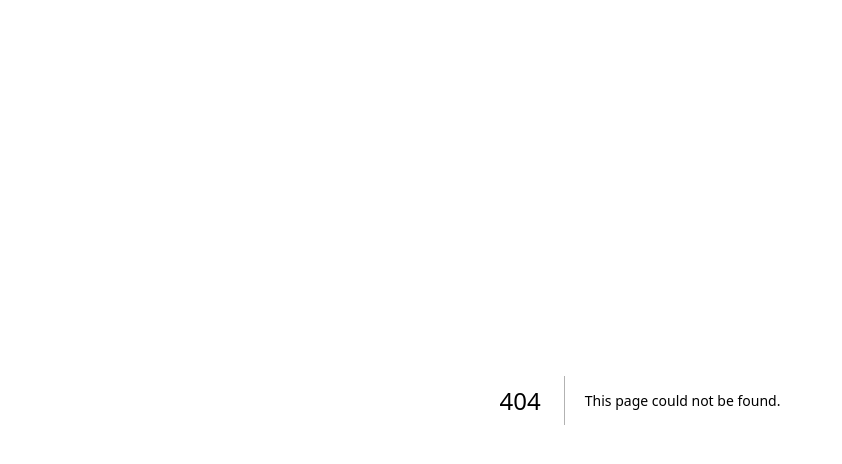
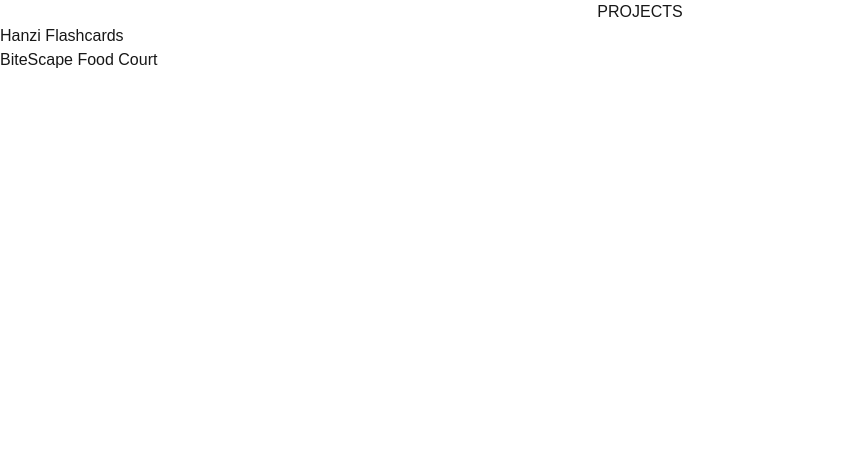
Before and after one commit to Karimi-F/my-portfolio, a Next.js app: page /projects in a window 1280 px wide. Before the commit this address had no page. Shown: the top 464 px of the page, without its empty margins (0-842 px from the left). Built offline with nearby package versions, Linux system fonts and the light colour scheme.

Commit message:
Adds the projects page

```diff
--- /dev/null
+++ b/src/app/projects/page.js
@@ -0,0 +1,31 @@
+"use client"
+
+export default function Projects(){
+  return (
+    <div>
+            <h1 className="text-center">PROJECTS</h1>
+            {/* <div className="flex justify-around">
+
+              <h4>Mobile App</h4>
+              <h4>Website</h4>
+              <h4>Desktop</h4>
+              <h4>Other Projects</h4>
+            </div> */}
+            <div>
+                <h5>
+                  <a href="https://hanzi-flashcards.vercel.app/">Hanzi Flashcards</a></h5>
+                <div>
+                  <p></p>
+                </div>
+              </div>
+            <div>
+                <h5>
+                  <a href="https://food-court-group-2-6mbz.vercel.app/">BiteScape Food Court</a></h5>
+                <div>
+                  <p></p>
+                </div>
+              </div>
+        </div>
+  )
+
+}
```
